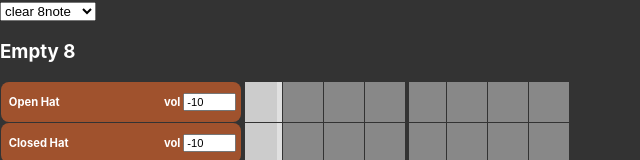
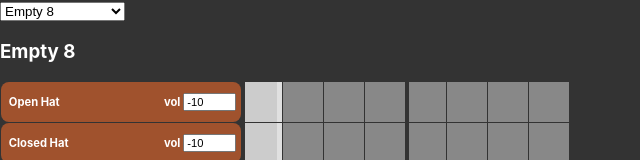
Before and after one commit to joshmarinacci/xp, a React (Create React App) app in the folder synth2/: page / in a window 1280 px wide. Shown: the top 160 px of the page, without its empty margins (0-640 px from the left). Built offline with nearby package versions, Linux system fonts and the light colour scheme.

Commit message:
support presets

```diff
--- a/synth2/src/App.js
+++ b/synth2/src/App.js
@@ -138,36 +138,51 @@ let STATES = {
         steps:8,
         stepSize:"40px",
         rowSize:"40px",
+        data:null,
     },
     "clear16":{
         name:"Empty 16",
         steps:16,
         stepSize:"40px",
         rowSize:"40px",
+        data:null
+    },
+    "4floor":{
+        name:"Four on the Floor",
+        steps:16,
+        stepSize:"40px",
+        rowSize:"40px",
+        data:["0000 0000 0000 0000",
+            "0000 0000 0000 0000",
+            "0000 0000 0000 0000",
+            "1000 1000 1000 1000",
+        ]
     }
 }
 function PresetsLoader({onChange}) {
     const [value, set_value] = useState("clear8")
     return <select value={value} onChange={(e)=>{
-        console.log("changed to",e.target.value)
         onChange(STATES[e.target.value])
         set_value(e.target.value)
-    }}>
-        <option value={"clear16"}>clear 16note</option>
-        <option value={"clear8"}>clear 8note</option>
+    }}>{Object.keys(STATES).map(name => <option key={name} value={name}>{STATES[name].name}</option>)}
     </select>
 }
 
 
 function App() {
     const [global_state, set_global_state] = useState(STATES['clear8'])
-
+    if(!global_state.data) global_state.data = []
   return (
     <div className="App">
         <PresetsLoader onChange={(preset)=>set_global_state(preset)}/>
         <h3>{global_state.name}</h3>
         <SequencerGrid
-            steps={global_state.steps} synths={MakeSynths()} stepSize={global_state.stepSize} rowSize={global_state.rowSize}/>
+            steps={global_state.steps}
+            synths={MakeSynths()}
+            stepSize={global_state.stepSize}
+            rowSize={global_state.rowSize}
+            initial_data={global_state.data}
+        />
         <HBox>
             <BPMControl/>
             <PlayPauseButton/>
--- a/synth2/src/comps.jsx
+++ b/synth2/src/comps.jsx
@@ -39,7 +39,7 @@ function make_Seq(synth, stepCount) {
     // console.log("made sequence for ",synth.name)
     let events = range(stepCount).map(i => null)
     let seq = new Sequence((time,note)=>{
-        console.log("playing",time,0.1,note,synth.synth.name)
+        // console.log("playing",time,0.1,note,synth.synth.name)
         if(synth.synth.name === 'NoiseSynth') {
             synth.synth.triggerAttackRelease("4n",time)
             return
@@ -79,14 +79,27 @@ function fill_empty(stepCount) {
     return range(stepCount).map(i => ({on:false, col:i}))
 }
 
-function SynthRow({synth, stepCount, active_step}) {
-    let [steps, setSteps] = useState(()=>fill_empty(stepCount))
+function SynthRow({synth, stepCount, active_step, initial_data}) {
+    let [steps, setSteps] = useState([])
     useEffect(()=>{
         make_Seq(synth,stepCount)
-        console.log("remaking the steps",stepCount)
-        setSteps(fill_empty(stepCount))
+        if(initial_data) {
+            let data = initial_data.split("").filter(ch => ch !== " ")
+            setSteps(data.map((ch,i)=>{
+                if(ch === "1") {
+                    synth.seq.events[i] = synth.note
+                } else {
+                    synth.seq.events[i] = null
+                }
+                return {
+                    on:ch==="1",
+                    col:i
+                }
+            }))
+        } else {
+            setSteps(fill_empty(stepCount))
+        }
         return () => {
-            console.log("destrying the old synth")
             synth.seq.stop()
             synth.seq.dispose()
         }
@@ -106,7 +119,7 @@ function SynthRow({synth, stepCount, active_step}) {
     </>
 }
 
-export function SequencerGrid({synths, steps, stepSize, rowSize}) {
+export function SequencerGrid({synths, steps, stepSize, rowSize, initial_data}) {
     const [step, set_step] = useState(0)
     useEffect(()=>{
         let ticks = range(steps).map(()=>"C4")
@@ -122,7 +135,7 @@ export function SequencerGrid({synths, steps, stepSize, rowSize}) {
             seq.dispose()
         }
     },[synths,steps])
-    let rows = synths.map((synth) => <SynthRow key={synth.name} stepCount={steps} synth={synth} active_step={step}/>)
+    let rows = synths.map((synth,i) => <SynthRow key={synth.name} stepCount={steps} synth={synth} active_step={step} initial_data={initial_data[i]}/>)
     let style = {
         display:"grid",
         gridTemplateColumns:`15rem repeat(${steps},${stepSize})`,
```
